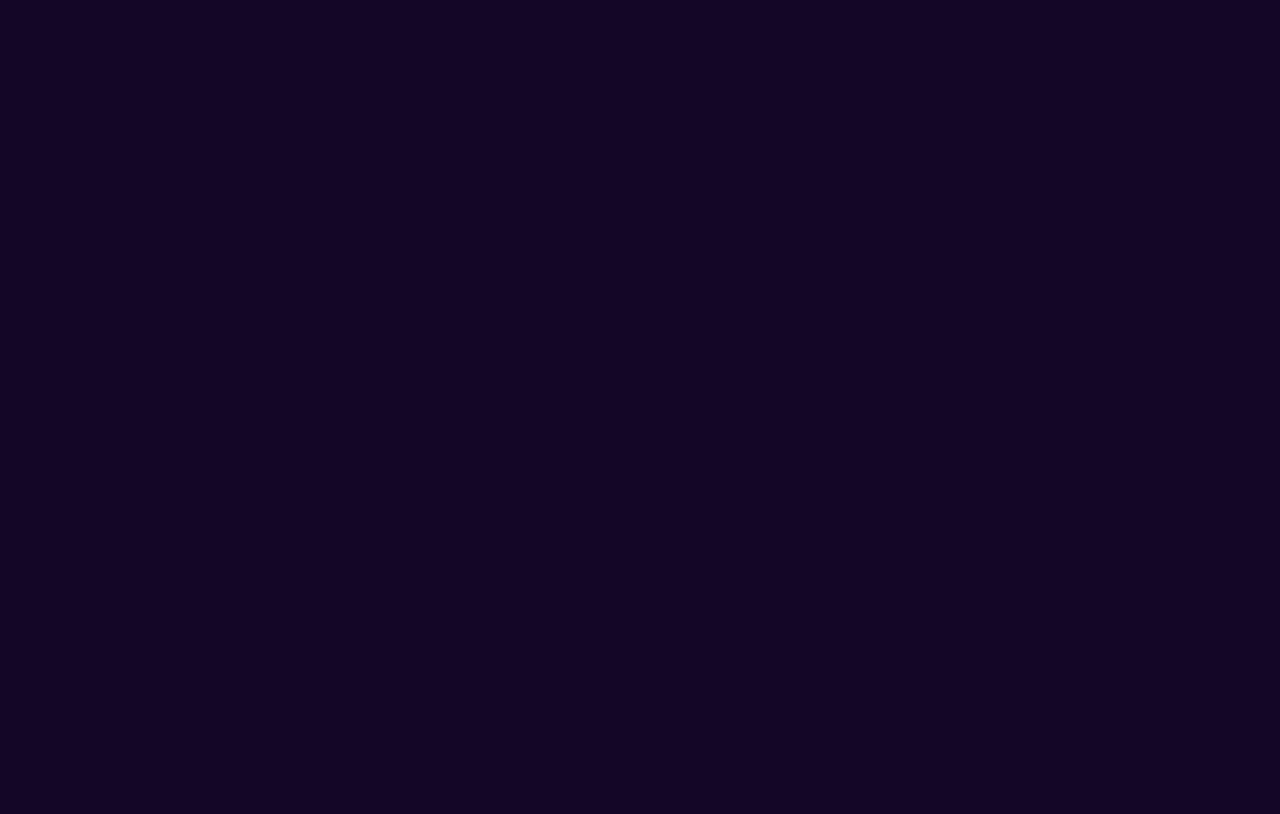
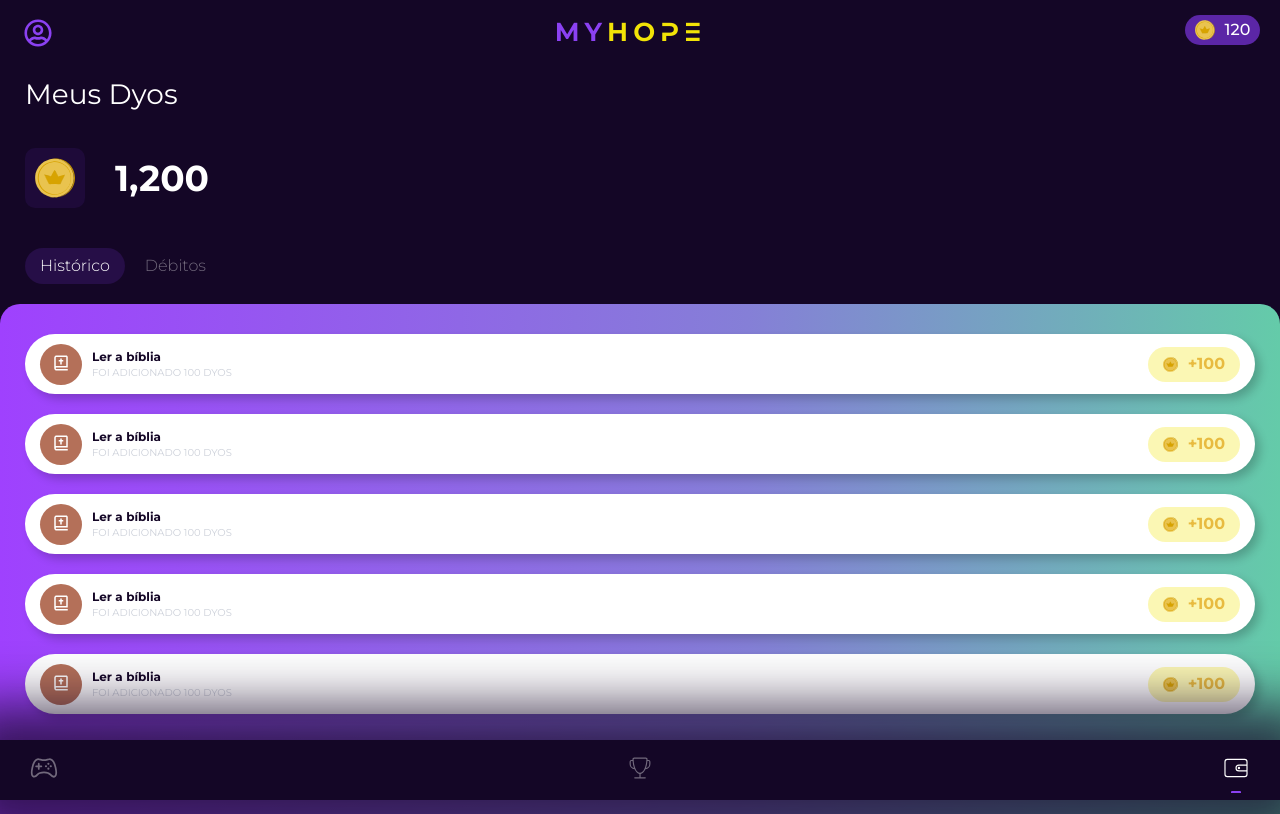
Before and after one commit to elissonalvesilva/myhope, a React (Create React App) app in the folder front/: page /wallet in a window 1280 px wide. Before the commit this address had no page. Built offline with nearby package versions, Linux system fonts and the light colour scheme.

Commit message:
feat: created wallet page

```diff
--- a/front/src/components/Footer/index.js
+++ b/front/src/components/Footer/index.js
@@ -1,7 +1,8 @@
+import { NavLink } from "react-router-dom";
+
 import { IoGameControllerOutline } from 'react-icons/io5';
 import { CiTrophy } from 'react-icons/ci';
 import { CiWallet } from 'react-icons/ci';
-
 import {
   Content,
   Menu,
@@ -9,17 +10,41 @@ import {
 } from './style';
 
 export default function Footer() {
+
+  let activeClassName = "active";
+
   return (
     <Content>
       <Menu>
-        <MenuItem className='inactive'>
-          <IoGameControllerOutline />
+        <MenuItem>
+          <NavLink
+            to='/quiz'
+            className={({ isActive }) =>
+              isActive ? activeClassName : 'inactive'
+            }
+          >
+            <IoGameControllerOutline />
+          </NavLink>
         </MenuItem>
-        <MenuItem className='active'>
-          <CiTrophy />
+        <MenuItem>
+          <NavLink
+            to='/ranking'
+            className={({ isActive }) =>
+              isActive ? activeClassName : 'inactive'
+            }
+          >
+            <CiTrophy />
+          </NavLink>
         </MenuItem>
-        <MenuItem className='inactive'>
-          <CiWallet/>
+        <MenuItem>
+          <NavLink
+            to='/wallet'
+            className={({ isActive }) =>
+              isActive ? activeClassName : 'inactive'
+            }
+          >
+            <CiWallet/>
+          </NavLink>
         </MenuItem>
       </Menu>
     </Content>
--- a/front/src/components/Footer/style.js
+++ b/front/src/components/Footer/style.js
@@ -5,17 +5,16 @@ const Content = styled.div`
   position: fixed;
   bottom: 0;
   background-color: ${Colors.BackgroundColorPrimary};
-  -webkit-box-shadow: -1px -34px 54px 0px rgba(20, 6, 38, 09);
-  -moz-box-shadow: -1px -34px 54px 0px rgba(20, 6, 38, 09);
-  box-shadow: -1px -34px 54px 0px rgba(20, 6, 38, 09);
+  -webkit-box-shadow: -2px 6px 54px 40px rgba(20, 6, 38, 0.75);
+  -moz-box-shadow: -2px 6px 54px 40px rgba(20, 6, 38, 0.75);
+  box-shadow: -2px 6px 54px 40px rgba(20, 6, 38, 0.75);
   height: 60px;
   width: 100vw;
   display: flex;
   justify-content: space-between;
   align-items: center;
   padding: 0 30px;
-  border-radius: 30px 30px 0 0;
-`
+`;
 
 const Menu = styled.ul`
   width: 100%;
@@ -26,10 +25,10 @@ const Menu = styled.ul`
 
 const MenuItem = styled.li`
   font-size: 28px;
-  &.inactive {
+  .inactive {
     color: rgba(255, 255, 255, 0.4);
   }
-  &.active {
+  .active {
     color: ${Colors.White};
     position: relative;
     &::after {
--- /dev/null
+++ b/front/src/components/Statement/index.js
@@ -0,0 +1,82 @@
+import { BiBible } from 'react-icons/bi';
+
+import {
+  List,
+  ListItem,
+} from './style';
+
+import coinIcon from '../../assets/gold-coin.svg'
+
+
+export default function Statement() {
+  return (
+    <List>
+      <ListItem>
+        <div className='icon'>
+          <BiBible/>
+        </div>
+        <div className='type-data'>
+          <span className='type'>Ler a bíblia</span>
+          <span className='description'>Foi adicionado 100 Dyos</span>
+        </div>
+        <div className='data'>
+          <img src={coinIcon} alt='coin' />
+          <span className='value'>+100</span>
+        </div>
+      </ListItem>
+      <ListItem>
+        <div className='icon'>
+          <BiBible/>
+        </div>
+        <div className='type-data'>
+          <span className='type'>Ler a bíblia</span>
+          <span className='description'>Foi adicionado 100 Dyos</span>
+        </div>
+        <div className='data'>
+          <img src={coinIcon} alt='coin' />
+          <span className='value'>+100</span>
+        </div>
+      </ListItem>
+      <ListItem>
+        <div className='icon'>
+          <BiBible/>
+        </div>
+        <div className='type-data'>
+          <span className='type'>Ler a bíblia</span>
+          <span className='description'>Foi adicionado 100 Dyos</span>
+        </div>
+        <div className='data'>
+          <img src={coinIcon} alt='coin' />
+          <span className='value'>+100</span>
+        </div>
+      </ListItem>
+      <ListItem>
+        <div className='icon'>
+          <BiBible/>
+        </div>
+        <div className='type-data'>
+          <span className='type'>Ler a bíblia</span>
+          <span className='description'>Foi adicionado 100 Dyos</span>
+        </div>
+        <div className='data'>
+          <img src={coinIcon} alt='coin' />
+          <span className='value'>+100</span>
+        </div>
+      </ListItem>
+      <ListItem>
+        <div className='icon'>
+          <BiBible/>
+        </div>
+        <div className='type-data'>
+          <span className='type'>Ler a bíblia</span>
+          <span className='description'>Foi adicionado 100 Dyos</span>
+        </div>
+        <div className='data'>
+          <img src={coinIcon} alt='coin' />
+          <span className='value'>+100</span>
+        </div>
+      </ListItem>
+
+    </List>
+  )
+}
--- /dev/null
+++ b/front/src/components/Statement/style.js
@@ -0,0 +1,65 @@
+import styled from 'styled-components';
+
+import { Colors } from '../../styles/colors';
+
+const List = styled.ul`
+`
+
+const ListItem = styled.li`
+  margin-bottom: 20px;
+  background-color: ${Colors.White};
+  padding: 10px 15px;
+  display: flex;
+  border-radius: 30px;
+  height: 60px;
+  box-shadow: 5px 5px 10px 0px rgba(0,0,0,0.2);
+  align-items: center;
+  .icon {
+    background-color: #B47059;
+    padding: 10px 12px;
+    border-radius: 50%;
+    color: ${Colors.White};
+    font-size: 18px;
+  }
+
+  .type-data {
+    flex-grow: 3;
+    margin-left: 10px;
+    display: flex;
+    flex-direction: column;
+    justify-content: center;
+    .type {
+      color: ${Colors.BackgroundColorPrimary};
+      font-weight: bold;
+      font-size: 12px;
+      margin-bottom: 5px;
+    }
+    .description {
+      text-transform: uppercase;
+      color: #CCD0D9;
+      font-size: 10px;
+    }
+  }
+
+  .data{
+    display: flex;
+    align-items: center;
+    height: 35px;
+    padding: 5px 15px;
+    border-radius: 30px;
+    background-color: rgba(242, 227, 7, .3);
+    img {
+      width: 15px;
+      margin-right: 10px;
+    }
+    .value {
+      color: #e8bb40;
+      font-weight: bold;
+    }
+  }
+`
+
+export {
+  List,
+  ListItem,
+}
--- /dev/null
+++ b/front/src/pages/Wallet/index.js
@@ -0,0 +1,35 @@
+import Container from "../../components/Container";
+
+import {
+  Header,
+  Content,
+  Tabs,
+  Tab,
+} from './style';
+
+import coinIcon from '../../assets/gold-coin.svg'
+import Statement from "../../components/Statement";
+
+
+export default function Wallet() {
+  return (
+    <Container>
+      <Header>
+        <h1 className='name-coin'>Meus Dyos</h1>
+        <div className='data'>
+          <div className='coin'>
+            <img src={coinIcon} alt='coin' />
+          </div>
+          <h2 className='value'>1,200</h2>
+        </div>
+        <Tabs>
+          <Tab className='active'>Histórico</Tab>
+          <Tab className='inactive'>Débitos</Tab>
+        </Tabs>
+      </Header>
+      <Content>
+        <Statement />
+      </Content>
+    </Container>
+  )
+}
--- /dev/null
+++ b/front/src/pages/Wallet/style.js
@@ -0,0 +1,73 @@
+import styled from 'styled-components';
+import { Colors } from '../../styles/colors';
+
+
+const Header = styled.div`
+  width: 100vw;
+  padding: 20px 25px 20px 25px;
+  .data {
+    padding: 40px 20px 20px 0px;
+    display: flex;
+    align-items: center;
+  }
+  .name-coin {
+    color: ${Colors.White};
+    font-weight: bold;
+    font-size: 28px;
+    font-weight: 400;
+  }
+  .coin {
+    width: 60px;
+    height: 60px;
+    padding: 10px;
+    background-color: rgba(91, 38, 166, .15);
+    border-radius: 10px;
+  }
+
+  img {
+    width: 100%;
+  }
+
+  .value {
+    color: ${Colors.White};
+    font-weight: bold;
+    font-size: 36px;
+    margin-left: 30px;
+  }
+`;
+
+const Tabs = styled.ul`
+  width: 100%;
+  margin-top: 20px;
+`
+const Tab = styled.li`
+  display: inline-block;
+  margin-right: 20px;
+  font-weight: 300;
+  &.inactive {
+    color: rgba(255, 255, 255, 0.4);
+  }
+  &.active {
+    position: relative;
+    color: ${Colors.White};
+    padding: 10px 15px;
+    border-radius: 30px;
+    background-color: rgba(91, 38, 166, .25);
+  }
+`
+
+const Content = styled.div`
+  width: 100vw;
+  min-height: 400px;
+  max-height: 100vh;
+  border-radius: 20px 20px 0 0;
+  ${Colors.PrimaryGradient}
+  padding: 30px 25px 80px 25px;
+`
+
+export {
+  Header,
+  Content,
+  Tabs,
+  Tab
+}
--- a/front/src/routes/Routes.js
+++ b/front/src/routes/Routes.js
@@ -3,6 +3,7 @@ import { Routes, Route } from "react-router-dom";
 import Login from '../pages/Login';
 import Ranking from "../pages/Ranking";
 import Signup from "../pages/Signup";
+import Wallet from "../pages/Wallet";
 
 export default function AppRoutes() {
   return (
@@ -10,6 +11,7 @@ export default function AppRoutes() {
       <Route element={<Login />} path="/" />
       <Route element={<Signup />} path="/signup" />
       <Route element={<Ranking />} path="/ranking" />
+      <Route element={<Wallet />} path="/wallet" />
     </Routes>
   )
 }
--- a/front/src/styles/colors.js
+++ b/front/src/styles/colors.js
@@ -6,6 +6,7 @@ const Colors = {
   Yellow: '#F2E307',
   Blue: '#74AABE',
   Green: '#64CBA9',
+  PrimaryGradient: 'background linear-gradient(to right, #9F41FE 0%, 29.228591918945312%, #857FD7 58.457183837890625%, 79.22859191894531%, #64CBA9 100%);',
 };
 
 const InputColors = {
```
